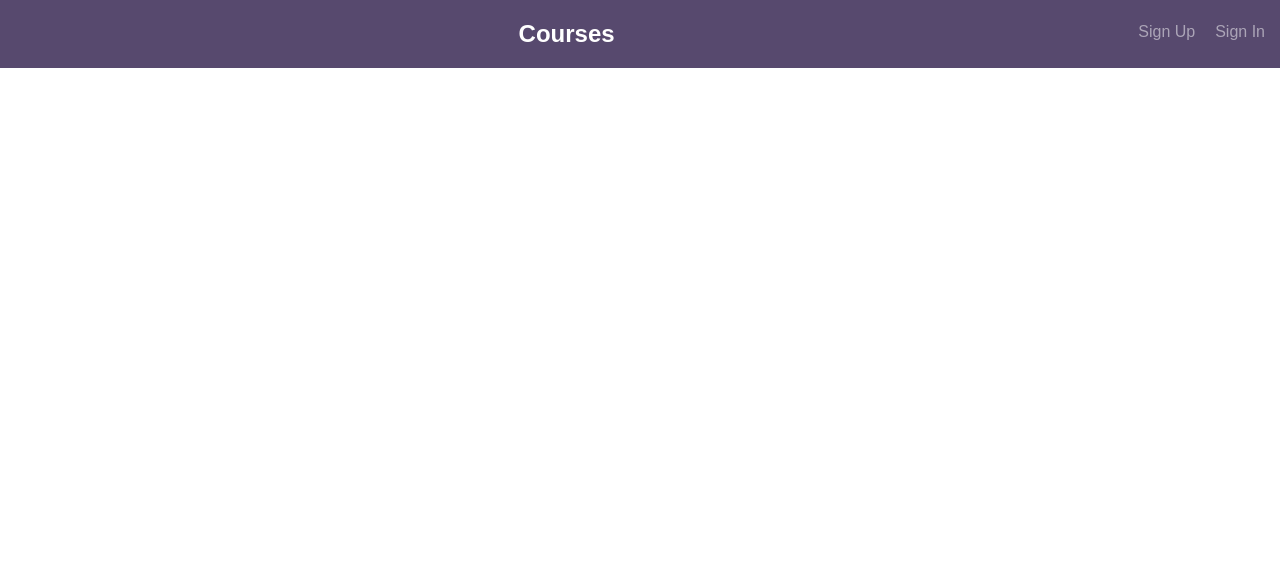
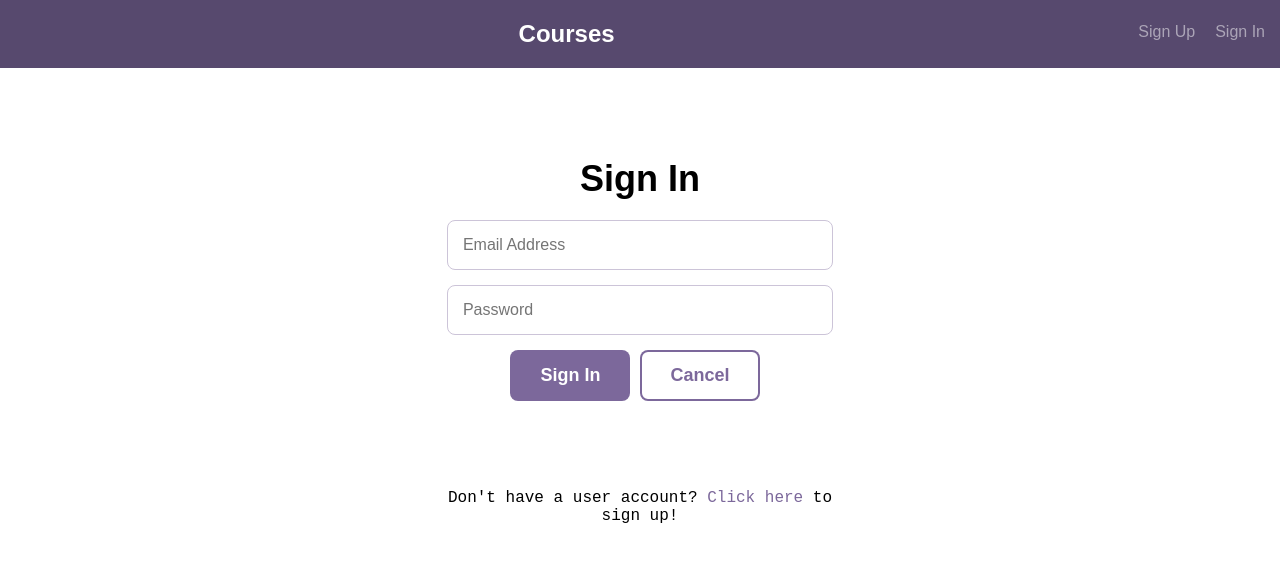
Before and after one commit to rashadmad/REACT-Fullstack-Application, a React (Create React App) app in the folder client/: page /signin in a window 1280 px wide. Shown: the top 562 px of the page. Built offline with nearby package versions, Linux system fonts and the light colour scheme.

Commit message:
add signin page

```diff
--- a/client/src/App.js
+++ b/client/src/App.js
@@ -13,7 +13,7 @@ import Courses from './components/Courses';
 // import CreateCourse from './components/CreateCourse'
 // import UpdateCourse from './components/UpdateCourse'
 import UserSignUp from './components/UserSignUp'
-// import UserSignIn from './components/UserSignIn'
+import UserSignIn from './components/UserSignIn'
 // import UserSignOut from './components/UserSignOut'
 
 export default () => {
@@ -25,8 +25,8 @@ export default () => {
           <Switch>
             <Route exact path="/" component={Courses} />
             <Route path="/signup" component={UserSignUp} />
-            {/* <Route path="/courses/signin" component={UserSignIn} />
-            <Route path="/courses/signout" component={UserSignOut} />
+            <Route path="/signin" component={UserSignIn} />
+            {/* <Route path="/courses/signout" component={UserSignOut} />
             <Route path="/courses/create" component={CreateCourse} />
             <Route path="/courses/:id/update" component={UpdateCourse} />
             <Route path="/courses/:id" component={CourseDetail} /> */}
--- a/client/src/components/Header.js
+++ b/client/src/components/Header.js
@@ -14,8 +14,8 @@ const Header = () => {
                 <div className="bounds">
                     <h1 className="header--logo">Courses</h1>
                     <nav>
-                        <NavLink className="signup" to="/courses/signup">Sign Up</NavLink>
-                        <NavLink className="signin" to="/courses/signin">Sign In</NavLink>
+                        <NavLink className="signup" to="/signup">Sign Up</NavLink>
+                        <NavLink className="signin" to="/signin">Sign In</NavLink>
                     </nav>
                 </div>
             </header>
--- /dev/null
+++ b/client/src/components/UserSignIn.js
@@ -0,0 +1,35 @@
+import React from 'react';
+import { NavLink } from "react-router-dom";
+
+/*
+    This component provides the "Sign In" screen by rendering a form that allows a user to sign using their existing account information.
+    The component also renders a "Sign In" button that when clicked signs in the user and a "Cancel" button that returns the user to the default route (i.e. the list of courses).
+*/
+
+// signin - UserSignIn
+
+const UserSignIn = () => {
+
+    return (
+        <div>
+            <div className="bounds">
+                <div className="grid-33 centered signin">
+                    <h1>Sign In</h1>
+                        <div>
+                            <form>
+                                <div><input id="emailAddress" name="emailAddress" type="text" className="" placeholder="Email Address" value=""></input></div>
+                                <div><input id="password" name="password" type="password" className="" placeholder="Password" value=""></input></div>
+                                <div className="grid-100 pad-bottom">
+                                    <button className="button" type="submit">Sign In</button>
+                                    <button className="button button-secondary" onclick="event.preventDefault(); location.href='index.html';">Cancel</button></div>
+                            </form>
+                        </div>
+                    <p>&nbsp;</p>
+                <p>Don't have a user account? <NavLink to="/signup">Click here</NavLink> to sign up!</p>
+                </div>
+            </div>
+        </div>
+    );
+}
+
+export default UserSignIn;
--- a/client/src/components/UserSignUp.js
+++ b/client/src/components/UserSignUp.js
@@ -1,4 +1,5 @@
 import React from 'react';
+import { NavLink } from "react-router-dom";
 
 /*
     This component provides the "Sign Up" screen by rendering a form that allows a user to sign up by creating a new account.
@@ -26,7 +27,7 @@ const UserSignUp = () => {
                             </form>
                         </div>
                     <p>&nbsp;</p>
-                <p>Already have a user account? <a href="sign-in.html">Click here</a> to sign in!</p>
+                <p>Already have a user account? <NavLink to="/signin">Click here</NavLink> to sign in!</p>
                 </div>
             </div>
         </div>
```
